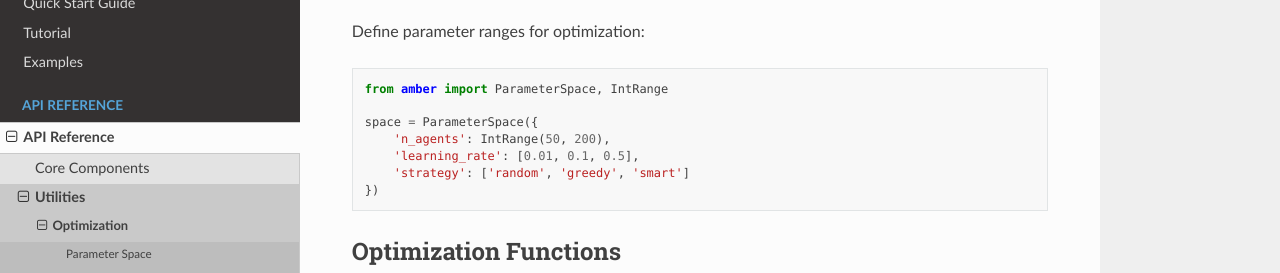
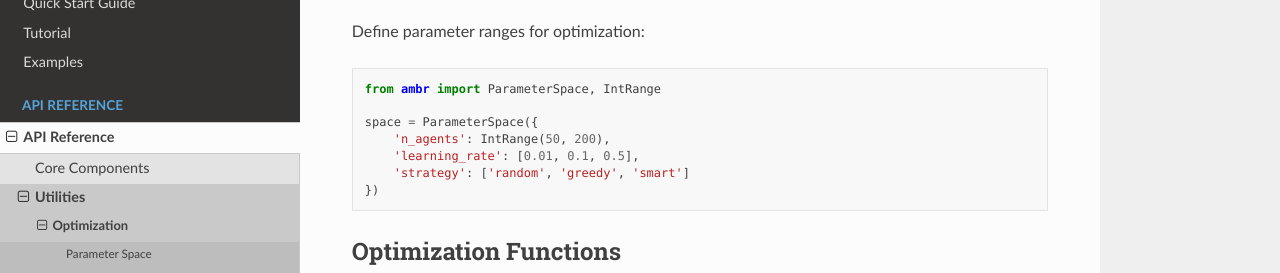
Before and after one commit to a11to1n3/AMBER, a Sphinx documentation site: the page built from docs/api/optimization.rst, in a window 1280 px wide and 900 px high, scrolled down 314 px, cut to the strip 178-451 px from the top of the window. Built offline with Sphinx 7.4.7 and the Read the Docs theme 3.1.0, drawn with Linux system fonts in a browser that asks for light colours.

Commit message:
Refactor: Rename stale 'amber' imports to 'ambr' in examples and docs

```diff
--- a/docs/api/experiment.rst
+++ b/docs/api/experiment.rst
@@ -19,7 +19,7 @@ Run multiple model configurations:
 
 .. code-block:: python
 
-   from amber import Experiment, Sample, IntRange
+   from ambr import Experiment, Sample, IntRange
 
    # Define parameter variations
    params = Sample({
--- a/docs/api/optimization.rst
+++ b/docs/api/optimization.rst
@@ -19,7 +19,7 @@ Define parameter ranges for optimization:
 
 .. code-block:: python
 
-   from amber import ParameterSpace, IntRange
+   from ambr import ParameterSpace, IntRange
 
    space = ParameterSpace({
        'n_agents': IntRange(50, 200),
```
Also changed, not shown: 2 other files.
